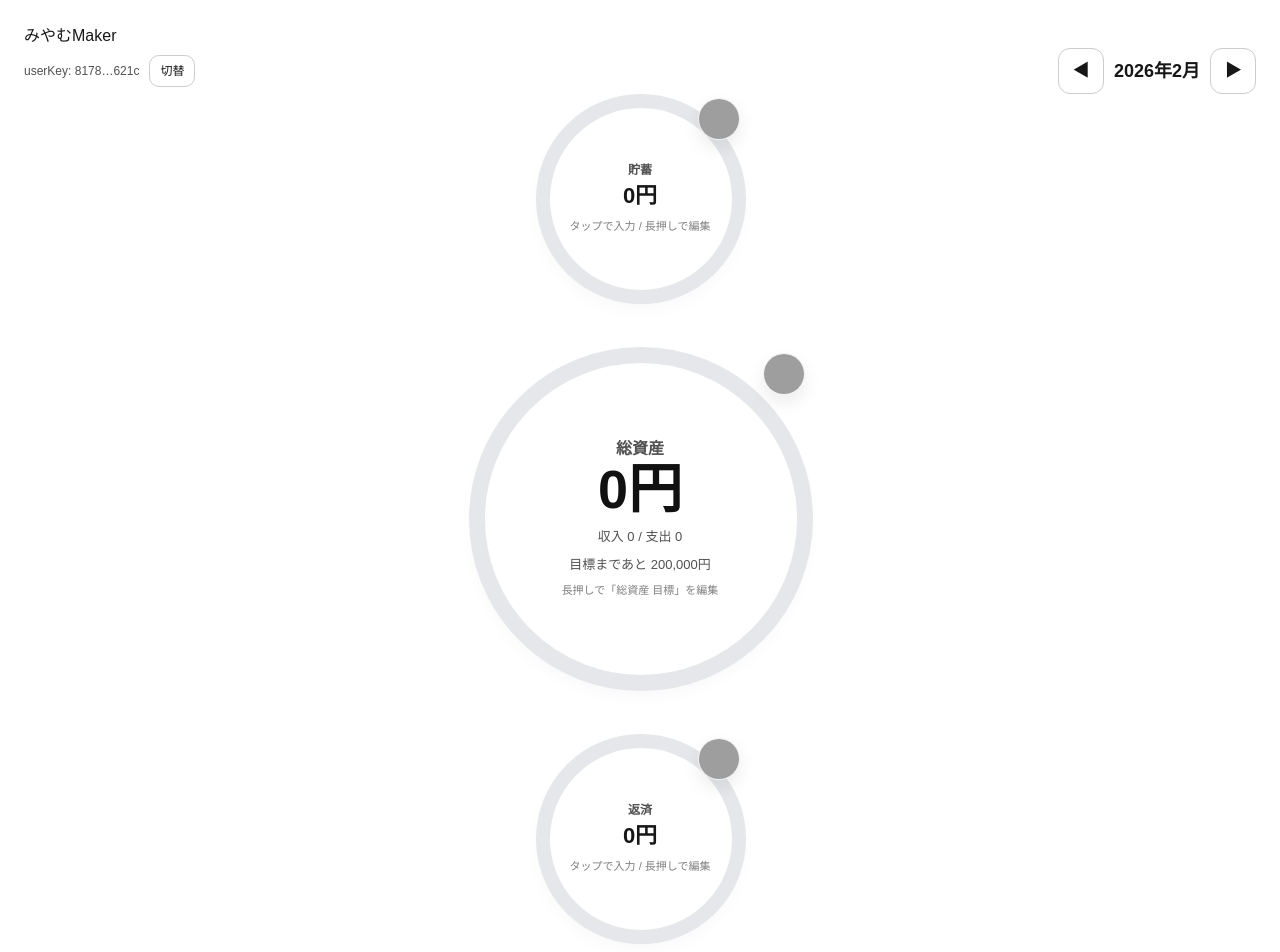
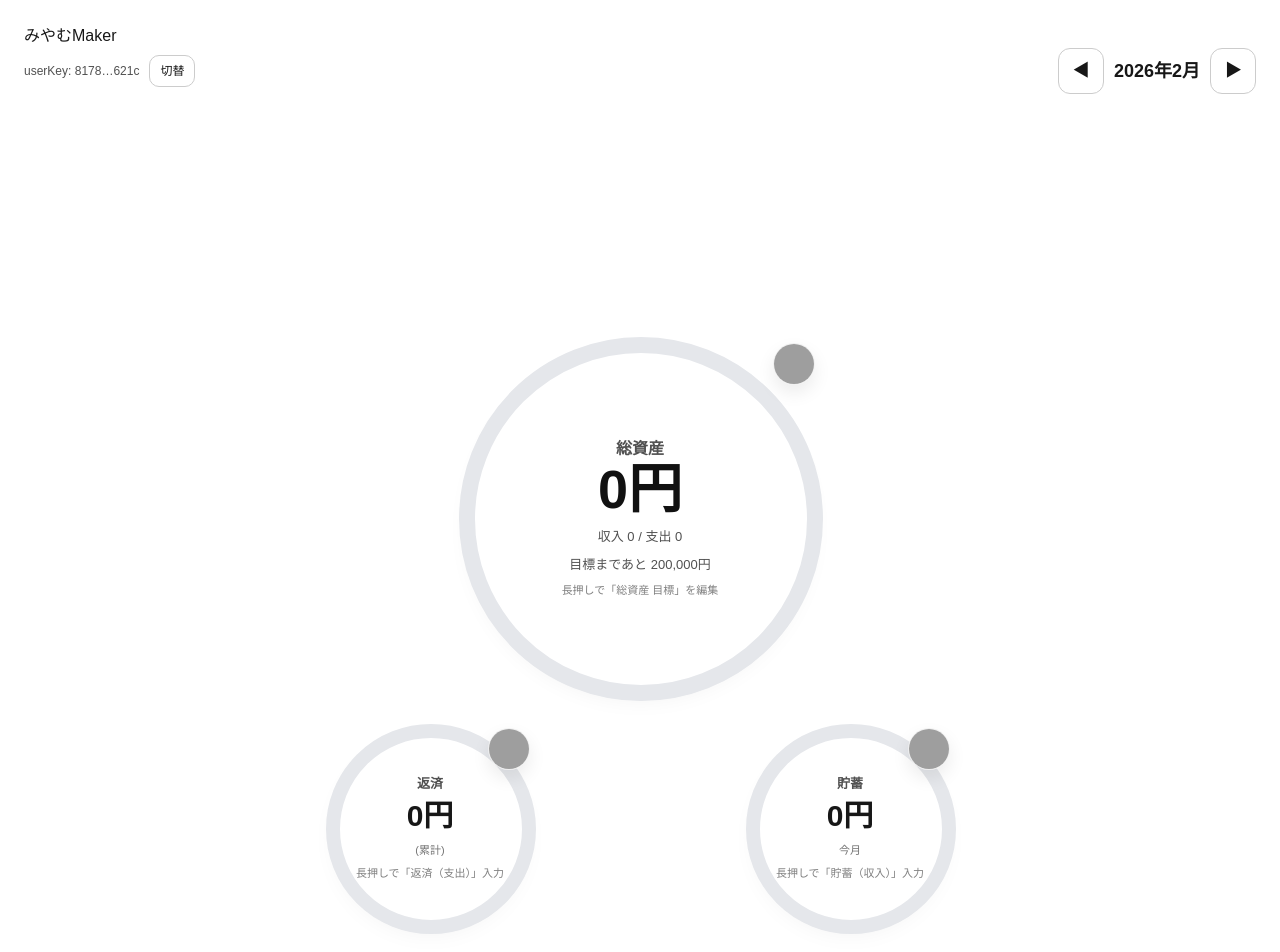
Before and after one commit to miyamu386-coder/miyamu-budget, a Next.js app: page / in a window 1280 px wide. Shown: the top 952 px of the page. Built offline with nearby package versions, Linux system fonts and the light colour scheme; no server answers; grey boxes are pictures that could not be loaded.

Commit message:
fix: layout adjust

```diff
--- a/app/TransactionsClient.tsx
+++ b/app/TransactionsClient.tsx
@@ -224,7 +224,6 @@ function resolveChara(title: string, mode?: CharaMode): Exclude<CharaMode, "auto
 }
 
 function CharaBadge({ kind }: { kind: "mofu" | "hina" }) {
-  // ✅ public直下に合わせる
   const src = kind === "mofu" ? "/mofu-chibi.png" : "/hina-chibi.png";
   return (
     <img
@@ -281,6 +280,7 @@ function useLongPress(onLongPress: () => void, ms = 650) {
   };
 }
 
+// ✅ 長押し入力モーダル
 type QuickAddTarget =
   | { kind: "debt" }
   | { kind: "save" }
@@ -290,30 +290,40 @@ type QuickAddTarget =
 type TxType = "income" | "expense";
 
 /**
- * ✅ Hookをmapの外へ！
- * 追加リング/外周リング用ボタンをコンポーネント化して、
- * useLongPressは「このコンポーネントの先頭」で呼ぶ（HookルールOK）
+ * ✅ 追加リングのボタン（Hookはここで使う！）
+ * （mapの中でuseLongPressを呼ばないための回避）
  */
-function OrbitRingButton(props: {
-  size: number;
-  stroke: number;
-  outward: number;
-  x: number;
-  y: number;
-  title: string;
-  valueStr: string;
-  progress: number;
-  ringColor: string;
-  badge: "mofu" | "hina" | null;
+function ExtraRingButton({
+  p,
+  ring,
+  computed,
+  isMobile,
+  strokeSmall,
+  outwardSmall,
+  onTap,
+  onLongPressEdit,
+}: {
+  p: { id: string; x: number; y: number; size: number };
+  ring: ExtraRing;
+  computed: { id: string; sums: { income: number; expense: number; balance: number } };
   isMobile: boolean;
+  strokeSmall: number;
+  outwardSmall: number;
   onTap: () => void;
-  onLongPress: () => void;
-  titleAttr?: string;
+  onLongPressEdit: () => void;
 }) {
-  const lp = useLongPress(props.onLongPress);
+  const resolved = resolveChara(ring.title, ring.charMode);
+  const badge = resolved === "mofu" ? "mofu" : resolved === "hina" ? "hina" : null;
+
+  // 進捗は「見た目用」に、収入支出の動きが出る程度の簡易値
+  const denom = Math.max(1, Math.abs(computed.sums.income) + Math.abs(computed.sums.expense));
+  const prog = clamp01(Math.abs(computed.sums.balance) / denom);
+
+  const lp = useLongPress(onLongPressEdit);
 
   return (
     <button
+      key={ring.id}
       type="button"
       {...lp}
       onClick={(e) => {
@@ -321,15 +331,15 @@ function OrbitRingButton(props: {
           e.preventDefault();
           return;
         }
-        props.onTap();
+        onTap();
       }}
       style={{
         position: "absolute",
         left: "50%",
         top: "42%",
-        transform: `translate(calc(-50% + ${props.x}px), calc(-50% + ${props.y}px))`,
-        width: props.size,
-        height: props.size,
+        transform: `translate(calc(-50% + ${p.x}px), calc(-50% + ${p.y}px))`,
+        width: p.size,
+        height: p.size,
         borderRadius: 999,
         border: "1px solid #e5e5e5",
         background: "#fff",
@@ -341,22 +351,85 @@ function OrbitRingButton(props: {
         overflow: "visible",
         cursor: "pointer",
         boxShadow: "0 10px 25px rgba(0,0,0,0.05)",
-        zIndex: 2,
+        zIndex: 1,
         touchAction: "manipulation",
       }}
-      title={props.titleAttr ?? "タップ：入力 / 長押し：編集"}
+      title="タップ：入力 / 長押し：編集"
     >
-      <Ring size={props.size} stroke={props.stroke} outward={props.outward} progress={props.progress} color={props.ringColor} />
-      {props.badge === "mofu" && <CharaBadge kind="mofu" />}
-      {props.badge === "hina" && <CharaBadge kind="hina" />}
+      <Ring size={p.size} stroke={strokeSmall} outward={outwardSmall} progress={prog} color={ring.color} />
+      {badge === "mofu" && <CharaBadge kind="mofu" />}
+      {badge === "hina" && <CharaBadge kind="hina" />}
 
       <div style={{ zIndex: 2 }}>
-        <div style={{ fontSize: 12, opacity: 0.75, fontWeight: 900 }}>{props.title}</div>
-        <div style={{ fontSize: props.isMobile ? 20 : 22, fontWeight: 900 }}>{props.valueStr}</div>
+        <div style={{ fontSize: 12, opacity: 0.75, fontWeight: 900 }}>{ring.title}</div>
+        <div style={{ fontSize: isMobile ? 20 : 22, fontWeight: 900 }}>{yen(computed.sums.balance)}円</div>
         <div style={{ marginTop: 6, fontSize: 11, opacity: 0.55 }}>タップで入力 / 長押しで編集</div>
       </div>
     </button>
   );
+}
+
+/**
+ * ✅ 追加リングのレイアウト計算
+ * - containerWidth に収まるように ring/gap を自動縮小
+ */
+function buildExtraLayout(params: {
+  count: number;
+  isMobile: boolean;
+  triDy: number;
+  containerWidth: number; // 実測（px）
+}) {
+  const { count, isMobile, triDy, containerWidth } = params;
+
+  const rowMax = 3;
+  const rows = Math.ceil(count / rowMax);
+
+  // 「安全な横幅」：左右に余白を持たせる
+  const safeW = Math.max(240, containerWidth - (isMobile ? 22 : 28));
+
+  // ベース値
+  let ring = isMobile ? 122 : 150;
+  let gapX = isMobile ? 12 : 16;
+
+  // その行の最大 cols は3なので、3個並ぶ幅が safeW に収まるように縮める
+  // totalWidth = cols*ring + (cols-1)*gap
+  const maxCols = Math.min(rowMax, count);
+  const want = maxCols * ring + (maxCols - 1) * gapX;
+
+  if (want > safeW) {
+    // gap を少し減らす
+    gapX = Math.max(isMobile ? 6 : 10, gapX - 4);
+
+    // それでも無理なら ring を縮める
+    const want2 = maxCols * ring + (maxCols - 1) * gapX;
+    if (want2 > safeW) {
+      const ringMax = Math.floor((safeW - (maxCols - 1) * gapX) / maxCols);
+      ring = Math.max(isMobile ? 96 : 120, ringMax);
+    }
+  }
+
+  // 縦位置：固定の左右下より少し下（※ここで「三角の下」に整列）
+  const baseY = triDy + (isMobile ? 190 : 240);
+
+  const positions: Array<{ id: string; x: number; y: number; size: number }> = [];
+
+  for (let i = 0; i < count; i++) {
+    const row = Math.floor(i / rowMax);
+    const col = i % rowMax;
+
+    const colsInThisRow = Math.min(rowMax, count - row * rowMax);
+    const totalWidth = colsInThisRow * ring + (colsInThisRow - 1) * gapX;
+
+    // 中央揃え
+    const startX = -totalWidth / 2;
+
+    const x = startX + col * (ring + gapX) + ring / 2;
+    const y = baseY + row * (ring + (isMobile ? 16 : 20));
+
+    positions.push({ id: `idx_${i}`, x, y, size: ring });
+  }
+
+  return { positions, ring, gapX, rows };
 }
 
 export default function TransactionsClient({ initialTransactions }: Props) {
@@ -479,10 +552,7 @@ export default function TransactionsClient({ initialTransactions }: Props) {
 
   useEffect(() => {
     try {
-      localStorage.setItem(
-        goalsStorageKey,
-        JSON.stringify({ targetBalanceStr, monthlySaveTargetStr, debtTotalStr })
-      );
+      localStorage.setItem(goalsStorageKey, JSON.stringify({ targetBalanceStr, monthlySaveTargetStr, debtTotalStr }));
     } catch (e) {
       console.warn("goals save failed", e);
     }
@@ -558,13 +628,13 @@ export default function TransactionsClient({ initialTransactions }: Props) {
   const getRingSums = (ringKey: string) => {
     const cat = ringCategory(ringKey);
     const s = sumByCategory.get(cat) ?? { income: 0, expense: 0 };
-    const balance = s.income - s.expense; // ✅ ①ルール
+    const balance = s.income - s.expense;
     return { ...s, balance };
   };
 
   // 固定リング
-  const debtSums = getRingSums(FIXED_DEBT_KEY); // expense_only想定
-  const saveSums = getRingSums(FIXED_SAVE_KEY); // income_only想定
+  const debtSums = getRingSums(FIXED_DEBT_KEY);
+  const saveSums = getRingSums(FIXED_SAVE_KEY);
 
   // 追加リング
   const extraComputed = useMemo(() => {
@@ -572,6 +642,7 @@ export default function TransactionsClient({ initialTransactions }: Props) {
       const s = getRingSums(r.ringKey);
       return { ...r, sums: s };
     });
+    // eslint-disable-next-line react-hooks/exhaustive-deps
   }, [extraRings, sumByCategory]);
 
   // 総資産（中央）= 全リング残高の合計
@@ -588,13 +659,13 @@ export default function TransactionsClient({ initialTransactions }: Props) {
   const remainToTarget = Math.max(0, targetBalance - totalAssetBalance);
   const balanceAchieved = targetBalance > 0 ? totalAssetBalance >= targetBalance : false;
 
-  // 返済/貯蓄
-  const repaidTotal = debtSums.expense; // 返済は支出だけ見せる
+  // 返済/貯蓄は「入力専用の合算」
+  const repaidTotal = debtSums.expense;
   const remainingDebt = Math.max(0, debtTotal - repaidTotal);
   const debtRingProgress = debtTotal > 0 ? clamp01(remainingDebt / debtTotal) : 0;
   const debtAchieved = debtTotal > 0 ? repaidTotal >= debtTotal : false;
 
-  const savedThisMonth = saveSums.income; // 貯蓄は収入だけ見せる
+  const savedThisMonth = saveSums.income;
   const remainToMonthlySave = Math.max(0, monthlySaveTarget - savedThisMonth);
   const saveRingProgress = monthlySaveTarget > 0 ? clamp01(savedThisMonth / monthlySaveTarget) : 0;
   const saveAchieved = monthlySaveTarget > 0 ? savedThisMonth >= monthlySaveTarget : false;
@@ -612,9 +683,9 @@ export default function TransactionsClient({ initialTransactions }: Props) {
   }, []);
 
   // =========================
-  // ✅ サイズ（総資産は少し小さく）
-  // =========================
-  const baseBig = isMobile ? 170 : 320; // ←総資産リング小さめ
+  // ✅ サイズ（中央は少し小さくして1画面目に寄せる）
+  // =========================
+  const baseBig = isMobile ? 160 : 340; // ←スマホの中央リング少し小さめ
   const bigSize = baseBig;
   const smallSize = isMobile ? 145 : 190;
 
@@ -623,6 +694,15 @@ export default function TransactionsClient({ initialTransactions }: Props) {
 
   const outwardBig = isMobile ? 10 : 12;
   const outwardSmall = isMobile ? 8 : 10;
+
+  // =========================
+  // ✅ 三角配置（中央＋左右下）…スマホで1画面目を狙ってdyを少し上げる
+  // =========================
+  const tri = useMemo(() => {
+    const dx = isMobile ? 118 : 210;
+    const dy = isMobile ? 210 : 310; // ←スマホはちょい上へ
+    return { dx, dy };
+  }, [isMobile]);
 
   // =========================
   // ✅ 長押し：金額入力（返済/貯蓄/追加リング）
@@ -774,7 +854,7 @@ export default function TransactionsClient({ initialTransactions }: Props) {
   };
 
   // =========================
-  // ✅ 固定：中央長押しで目標編集
+  // ✅ 固定3つ：長押し割り当て
   // =========================
   type FixedEditKind = "asset" | "save" | "debt" | null;
   const [fixedEdit, setFixedEdit] = useState<FixedEditKind>(null);
@@ -799,6 +879,8 @@ export default function TransactionsClient({ initialTransactions }: Props) {
   const closeFixedEdit = () => setFixedEdit(null);
 
   const lpAsset = useLongPress(() => openFixedEdit("asset"));
+  const lpDebt = useLongPress(() => openQuickAdd({ kind: "debt" }, "expense"));
+  const lpSave = useLongPress(() => openQuickAdd({ kind: "save" }, "income"));
 
   // =========================
   // ✅ 中央カード（総資産）
@@ -853,40 +935,37 @@ export default function TransactionsClient({ initialTransactions }: Props) {
   }, [extraRings]);
 
   // =========================
-  // ✅ 理想配置：外周オービット（貯蓄/返済/追加リングを周りに）
-  // - 先頭を上に固定（-90度）
-  // - 1番目：貯蓄（上）
-  // - 2番目：返済（右上寄り）
-  // - 以降：追加リング
-  // =========================
-  const orbit = useMemo(() => {
-    const items: Array<
-      | { kind: "save" }
-      | { kind: "debt" }
-      | { kind: "extra"; id: string }
-    > = [{ kind: "save" }, { kind: "debt" }, ...extraRings.map((r) => ({ kind: "extra" as const, id: r.id }))];
-
-    const n = Math.max(1, items.length);
-
-    // 半径（中心からの距離）
-    const radius = isMobile ? 230 : 320;
-
-    // 角度
-    const startDeg = -90;
-    const step = 360 / n;
-
-    const positions = items.map((it, i) => {
-      const deg = (startDeg + step * i) * (Math.PI / 180);
-      const x = Math.cos(deg) * radius;
-      const y = Math.sin(deg) * radius;
-      return { it, x, y };
+  // ✅ 追加リングの配置：コンテナ幅を測る
+  // =========================
+  const orbitRef = useRef<HTMLDivElement | null>(null);
+  const [orbitW, setOrbitW] = useState(980);
+
+  useEffect(() => {
+    const el = orbitRef.current;
+    if (!el) return;
+
+    const update = () => setOrbitW(el.getBoundingClientRect().width || 980);
+    update();
+
+    // ResizeObserverで幅追従
+    const ro = new ResizeObserver(() => update());
+    ro.observe(el);
+
+    window.addEventListener("resize", update);
+    return () => {
+      ro.disconnect();
+      window.removeEventListener("resize", update);
+    };
+  }, []);
+
+  const extraLayout = useMemo(() => {
+    return buildExtraLayout({
+      count: extraRings.length,
+      isMobile,
+      triDy: tri.dy,
+      containerWidth: orbitW,
     });
-
-    // コンテナ高さ（上下に切れないように余裕）
-    const containerH = isMobile ? 920 : 980;
-
-    return { positions, containerH };
-  }, [extraRings, isMobile]);
+  }, [extraRings.length, isMobile, tri.dy, orbitW]);
 
   return (
     <div>
@@ -1003,21 +1082,20 @@ export default function TransactionsClient({ initialTransactions }: Props) {
               閉じる
             </button>
           </div>
-          <div style={{ marginTop: 8, fontSize: 11, opacity: 0.65 }}>
-            ※切替すると、その場で一覧を再取得します（リロード不要）
-          </div>
+          <div style={{ marginTop: 8, fontSize: 11, opacity: 0.65 }}>※切替すると、その場で一覧を再取得します（リロード不要）</div>
         </div>
       )}
 
       {/* =========================
-          ✅ 理想配置：中央＋外周オービット
+          ✅ 三角配置（固定＋追加リング）
          ========================= */}
       <div style={{ maxWidth: 980, margin: "0 auto" }}>
         <div
+          ref={orbitRef}
           style={{
             position: "relative",
             width: "100%",
-            height: orbit.containerH,
+            height: isMobile ? 860 : 980, // ちょい短めに寄せ（必要なら増やしてOK）
             display: "flex",
             justifyContent: "center",
             alignItems: "center",
@@ -1043,10 +1121,8 @@ export default function TransactionsClient({ initialTransactions }: Props) {
               top: "42%",
               transform: "translate(-50%, -50%)",
               overflow: "visible",
-              boxShadow: centerCard.achieved
-                ? "0 0 28px rgba(34,197,94,0.45)"
-                : "0 10px 25px rgba(0,0,0,0.06)",
-              zIndex: 3,
+              boxShadow: centerCard.achieved ? "0 0 28px rgba(34,197,94,0.45)" : "0 10px 25px rgba(0,0,0,0.06)",
+              zIndex: 2,
               cursor: "pointer",
               touchAction: "manipulation",
             }}
@@ -1055,20 +1131,14 @@ export default function TransactionsClient({ initialTransactions }: Props) {
               if (lpAsset.shouldIgnoreClick()) e.preventDefault();
             }}
           >
-            <Ring
-              size={bigSize}
-              stroke={strokeBig}
-              outward={outwardBig}
-              progress={centerCard.progress}
-              color={centerCard.color}
-            />
+            <Ring size={bigSize} stroke={strokeBig} outward={outwardBig} progress={centerCard.progress} color={centerCard.color} />
             <CharaBadge kind="mofu" />
 
             <div style={{ zIndex: 2, position: "relative" }}>
               <div style={{ fontSize: 16, opacity: 0.75, fontWeight: 900 }}>{centerCard.title}</div>
               <div
                 style={{
-                  fontSize: isMobile ? 44 : 54,
+                  fontSize: isMobile ? 42 : 54,
                   fontWeight: 900,
                   color: totalAssetBalance < 0 ? "#ef4444" : "#111",
                   lineHeight: 1.05,
@@ -1077,12 +1147,8 @@ export default function TransactionsClient({ initialTransactions }: Props) {
                 {yen(centerCard.value)}円
               </div>
 
-              {centerCard.sub1 && (
-                <div style={{ marginTop: 10, fontSize: 13, opacity: 0.75 }}>{centerCard.sub1}</div>
-              )}
-              {centerCard.sub2 && (
-                <div style={{ marginTop: 8, fontSize: 13, opacity: 0.75 }}>{centerCard.sub2}</div>
-              )}
+              {centerCard.sub1 && <div style={{ marginTop: 10, fontSize: 13, opacity: 0.75 }}>{centerCard.sub1}</div>}
+              {centerCard.sub2 && <div style={{ marginTop: 8, fontSize: 13, opacity: 0.75 }}>{centerCard.sub2}</div>}
 
               {centerCard.achieved && <div style={{ marginTop: 10, fontWeight: 900 }}>✅ 目標達成！</div>}
 
@@ -1090,86 +1156,106 @@ export default function TransactionsClient({ initialTransactions }: Props) {
             </div>
           </button>
 
-          {/* 外周：貯蓄 / 返済 / 追加リング */}
-          {orbit.positions.map(({ it, x, y }) => {
-            // 貯蓄
-            if (it.kind === "save") {
-              return (
-                <OrbitRingButton
-                  key="orbit-save"
-                  size={smallSize}
-                  stroke={strokeSmall}
-                  outward={outwardSmall}
-                  x={x}
-                  y={y}
-                  title="貯蓄"
-                  valueStr={`${yen(savedThisMonth)}円`}
-                  progress={saveRingProgress}
-                  ringColor="#22c55e"
-                  badge="hina"
-                  isMobile={isMobile}
-                  onTap={() => openQuickAdd({ kind: "save" }, "income")}
-                  onLongPress={() => openQuickAdd({ kind: "save" }, "income")}
-                  titleAttr="タップ/長押し：貯蓄（収入）入力"
-                />
-              );
-            }
-
-            // 返済
-            if (it.kind === "debt") {
-              return (
-                <OrbitRingButton
-                  key="orbit-debt"
-                  size={smallSize}
-                  stroke={strokeSmall}
-                  outward={outwardSmall}
-                  x={x}
-                  y={y}
-                  title="返済"
-                  valueStr={`${yen(repaidTotal)}円`}
-                  progress={debtRingProgress}
-                  ringColor="#d1d5db"
-                  badge="mofu"
-                  isMobile={isMobile}
-                  onTap={() => openQuickAdd({ kind: "debt" }, "expense")}
-                  onLongPress={() => openQuickAdd({ kind: "debt" }, "expense")}
-                  titleAttr="タップ/長押し：返済（支出）入力"
-                />
-              );
-            }
-
-            // 追加リング
-            const r = extraRings.find((a) => a.id === it.id);
-            const rc = extraComputed.find((a) => a.id === it.id);
+          {/* 左下：返済 */}
+          <button
+            type="button"
+            {...lpDebt}
+            style={{
+              position: "absolute",
+              left: "50%",
+              top: "42%",
+              transform: `translate(calc(-50% - ${tri.dx}px), calc(-50% + ${tri.dy}px))`,
+              width: smallSize,
+              height: smallSize,
+              borderRadius: 999,
+              border: "1px solid #e5e5e5",
+              background: "#fff",
+              display: "flex",
+              flexDirection: "column",
+              alignItems: "center",
+              justifyContent: "center",
+              textAlign: "center",
+              overflow: "visible",
+              cursor: "pointer",
+              boxShadow: debtAchieved ? "0 0 28px rgba(34,197,94,0.45)" : "0 10px 25px rgba(0,0,0,0.05)",
+              zIndex: 2,
+              touchAction: "manipulation",
+            }}
+            title="長押し：返済を入力（支出のみ）"
+            onClick={(e) => {
+              if (lpDebt.shouldIgnoreClick()) e.preventDefault();
+            }}
+          >
+            <Ring size={smallSize} stroke={strokeSmall} outward={outwardSmall} progress={debtRingProgress} color="#d1d5db" />
+            <CharaBadge kind="mofu" />
+            <div style={{ zIndex: 2 }}>
+              <div style={{ fontSize: 13, opacity: 0.75, fontWeight: 800 }}>返済</div>
+              <div style={{ fontSize: isMobile ? 26 : 30, fontWeight: 900 }}>{yen(repaidTotal)}円</div>
+              <div style={{ marginTop: 4, fontSize: 11, opacity: 0.6 }}>(累計)</div>
+              <div style={{ marginTop: 6, fontSize: 11, opacity: 0.55 }}>長押しで「返済（支出）」入力</div>
+            </div>
+          </button>
+
+          {/* 右下：貯蓄 */}
+          <button
+            type="button"
+            {...lpSave}
+            style={{
+              position: "absolute",
+              left: "50%",
+              top: "42%",
+              transform: `translate(calc(-50% + ${tri.dx}px), calc(-50% + ${tri.dy}px))`,
+              width: smallSize,
+              height: smallSize,
+              borderRadius: 999,
+              border: "1px solid #e5e5e5",
+              background: "#fff",
+              display: "flex",
+              flexDirection: "column",
+              alignItems: "center",
+              justifyContent: "center",
+              textAlign: "center",
+              overflow: "visible",
+              cursor: "pointer",
+              boxShadow: saveAchieved ? "0 0 28px rgba(34,197,94,0.45)" : "0 10px 25px rgba(0,0,0,0.05)",
+              zIndex: 2,
+              touchAction: "manipulation",
+            }}
+            title="長押し：貯蓄を入力（収入のみ）"
+            onClick={(e) => {
+              if (lpSave.shouldIgnoreClick()) e.preventDefault();
+            }}
+          >
+            <Ring size={smallSize} stroke={strokeSmall} outward={outwardSmall} progress={saveRingProgress} color="#22c55e" />
+            <CharaBadge kind="hina" />
+            <div style={{ zIndex: 2 }}>
+              <div style={{ fontSize: 13, opacity: 0.75, fontWeight: 800 }}>貯蓄</div>
+              <div style={{ fontSize: isMobile ? 26 : 30, fontWeight: 900 }}>{yen(savedThisMonth)}円</div>
+              <div style={{ marginTop: 4, fontSize: 11, opacity: 0.6 }}>今月</div>
+              <div style={{ marginTop: 6, fontSize: 11, opacity: 0.55 }}>長押しで「貯蓄（収入）」入力</div>
+            </div>
+          </button>
+
+          {/* ✅ 追加リング群（画面幅に収まるよう自動レイアウト） */}
+          {extraLayout.positions.map((p, i) => {
+            const r = extraRings[i];
+            const rc = extraComputed[i];
             if (!r || !rc) return null;
-
-            const resolved = resolveChara(r.title, r.charMode);
-            const badge = resolved === "mofu" ? "mofu" : resolved === "hina" ? "hina" : null;
-
-            // 見た目用進捗（収入支出の動きが出る程度）
-            const denom = Math.max(1, Math.abs(rc.sums.income) + Math.abs(rc.sums.expense));
-            const prog = clamp01(Math.abs(rc.sums.balance) / denom);
 
             const defaultType: TxType =
               r.mode === "income_only" ? "income" : r.mode === "expense_only" ? "expense" : "expense";
 
             return (
-              <OrbitRingButton
+              <ExtraRingButton
                 key={r.id}
-                size={smallSize}
-                stroke={strokeSmall}
-                outward={outwardSmall}
-                x={x}
-                y={y}
-                title={r.title}
-                valueStr={`${yen(rc.sums.balance)}円`}
-                progress={prog}
-                ringColor={r.color}
-                badge={badge}
+                p={{ ...p, id: r.id }}
+                ring={r}
+                computed={{ id: r.id, sums: rc.sums }}
                 isMobile={isMobile}
+                strokeSmall={strokeSmall}
+                outwardSmall={outwardSmall}
                 onTap={() => openQuickAdd({ kind: "extra", id: r.id }, defaultType)}
-                onLongPress={() => openExtraEdit(r.id)}
-                titleAttr="タップ：入力 / 長押し：編集"
+                onLongPressEdit={() => openExtraEdit(r.id)}
               />
             );
           })}
@@ -1465,9 +1551,7 @@ export default function TransactionsClient({ initialTransactions }: Props) {
               </button>
             </div>
 
-            <div style={{ marginTop: 10, fontSize: 11, opacity: 0.65 }}>
-              ※作成すると「外周リング」にすぐ表示されます
-            </div>
+            <div style={{ marginTop: 10, fontSize: 11, opacity: 0.65 }}>※作成すると「初期配置のリング群」にすぐ表示されます</div>
           </div>
         </div>
       )}
@@ -1592,9 +1676,7 @@ export default function TransactionsClient({ initialTransactions }: Props) {
               </button>
             </div>
 
-            <div style={{ marginTop: 10, fontSize: 11, opacity: 0.65 }}>
-              ※タップは入力、長押しは編集（この画面）
-            </div>
+            <div style={{ marginTop: 10, fontSize: 11, opacity: 0.65 }}>※タップは入力、長押しは編集（この画面）</div>
           </div>
         </div>
       )}
```
